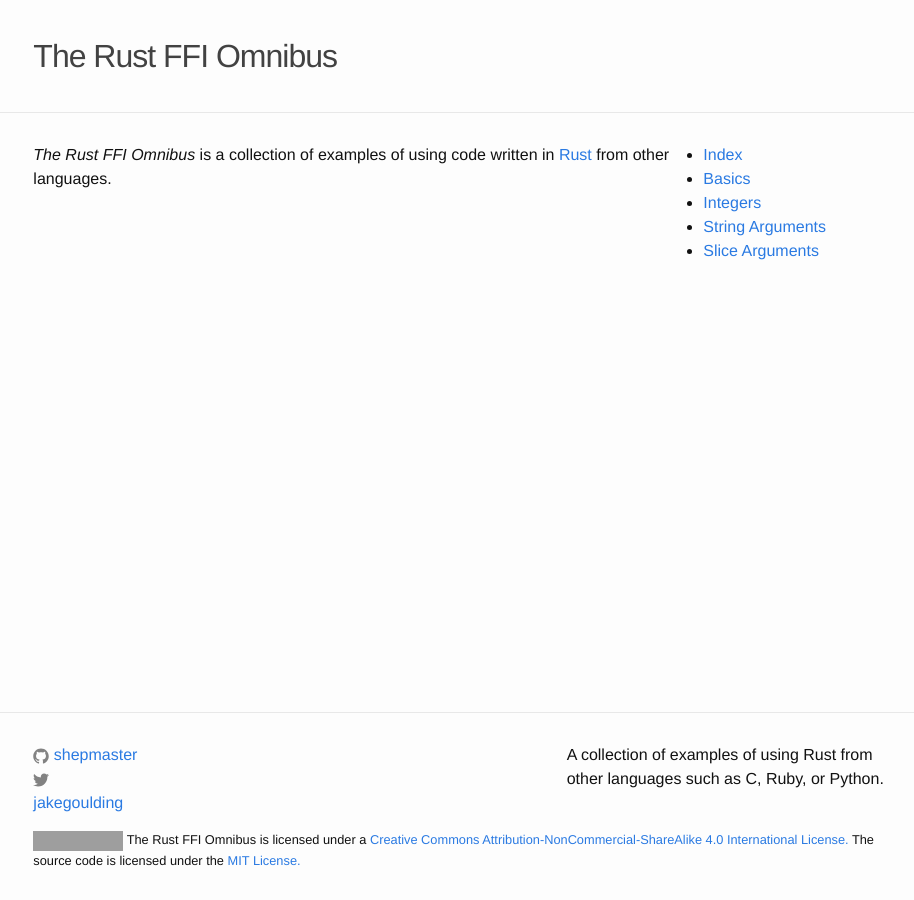
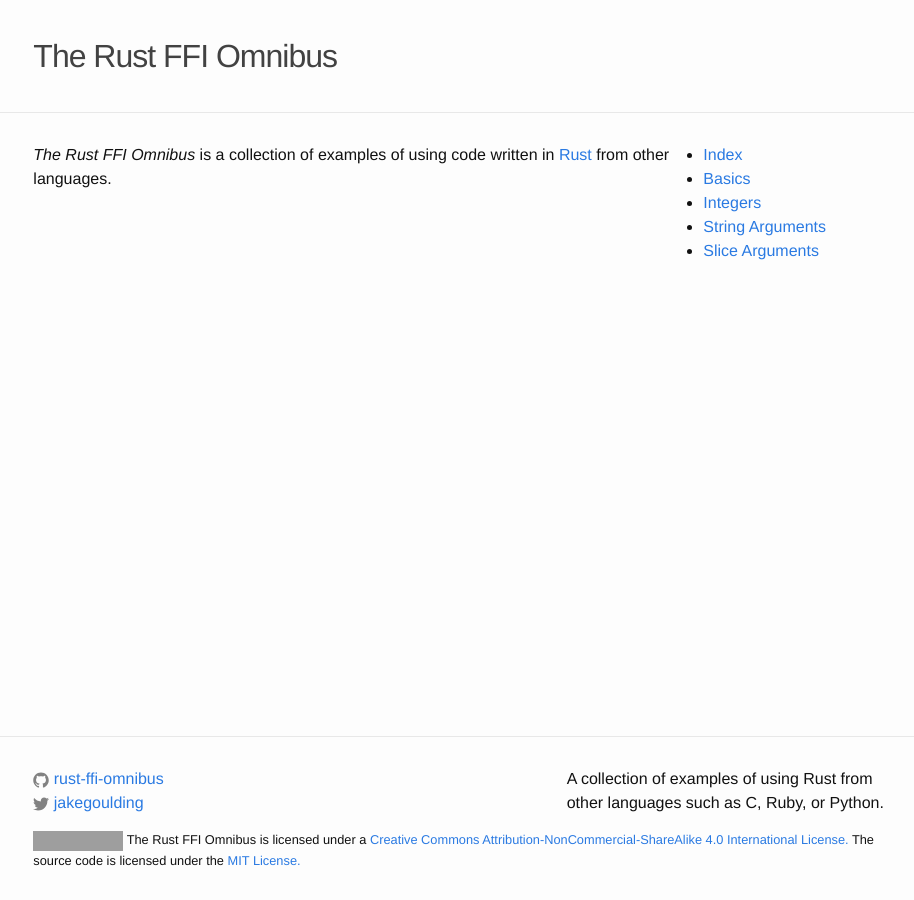
Before and after one commit to shepmaster/rust-ffi-omnibus, a Jekyll site: the page built from site/index.md, in a window 1280 px wide. Shown: the whole page, without its empty margins (180-1094 px from the left). Built offline with Jekyll 4.4.1, drawn with Linux system fonts in a browser that asks for light colours; nearby versions of some CDN libraries; a style sheet for code colours, icons or effects is not loaded; grey boxes are pictures that could not be loaded.

Commit message:
Link to the repository directly

```diff
--- a/site/_config.yml
+++ b/site/_config.yml
@@ -6,7 +6,6 @@
 baseurl: "/rust-ffi-omnibus"
 url: "http://jakegoulding.com"
 twitter_username: jakegoulding
-github_username:  shepmaster
 
 # Build settings
 markdown: kramdown
--- a/site/_includes/footer.html
+++ b/site/_includes/footer.html
@@ -2,19 +2,17 @@
 
   <div class="footer-meta">
     <ul class="footer-meta-social-media">
-      {% if site.github_username %}
       <li>
-        <a href="https://github.com/{{ site.github_username }}">
+        <a href="https://github.com/shepmaster/rust-ffi-omnibus">
           <span class="icon  icon--github">
             <svg viewBox="0 0 16 16">
               <path fill="#828282" d="M7.999,0.431c-4.285,0-7.76,3.474-7.76,7.761 c0,3.428,2.223,6.337,5.307,7.363c0.388,0.071,0.53-0.168,0.53-0.374c0-0.184-0.007-0.672-0.01-1.32 c-2.159,0.469-2.614-1.04-2.614-1.04c-0.353-0.896-0.862-1.135-0.862-1.135c-0.705-0.481,0.053-0.472,0.053-0.472 c0.779,0.055,1.189,0.8,1.189,0.8c0.692,1.186,1.816,0.843,2.258,0.645c0.071-0.502,0.271-0.843,0.493-1.037 C4.86,11.425,3.049,10.76,3.049,7.786c0-0.847,0.302-1.54,0.799-2.082C3.768,5.507,3.501,4.718,3.924,3.65 c0,0,0.652-0.209,2.134,0.796C6.677,4.273,7.34,4.187,8,4.184c0.659,0.003,1.323,0.089,1.943,0.261 c1.482-1.004,2.132-0.796,2.132-0.796c0.423,1.068,0.157,1.857,0.077,2.054c0.497,0.542,0.798,1.235,0.798,2.082 c0,2.981-1.814,3.637-3.543,3.829c0.279,0.24,0.527,0.713,0.527,1.437c0,1.037-0.01,1.874-0.01,2.129 c0,0.208,0.14,0.449,0.534,0.373c3.081-1.028,5.302-3.935,5.302-7.362C15.76,3.906,12.285,0.431,7.999,0.431z"/>
             </svg>
           </span>
 
-          <span class="username">{{ site.github_username }}</span>
+          <span class="username">rust-ffi-omnibus</span>
         </a>
       </li>
-      {% endif %}
 
       {% if site.twitter_username %}
       <li>
--- a/site/_sass/_layout.scss
+++ b/site/_sass/_layout.scss
@@ -68,7 +68,7 @@
   @include grid;
 
   &-social-media {
-    @include grid-cell(1, 12);
+    @include grid-cell(2, 12);
     @include grid-offset(2, 12);
 
     list-style: none;
@@ -76,7 +76,7 @@
 
   &-description {
     @include grid-cell(3, 12);
-    @include grid-offset(4, 12);
+    @include grid-offset(3, 12);
   }
 }
 
```
